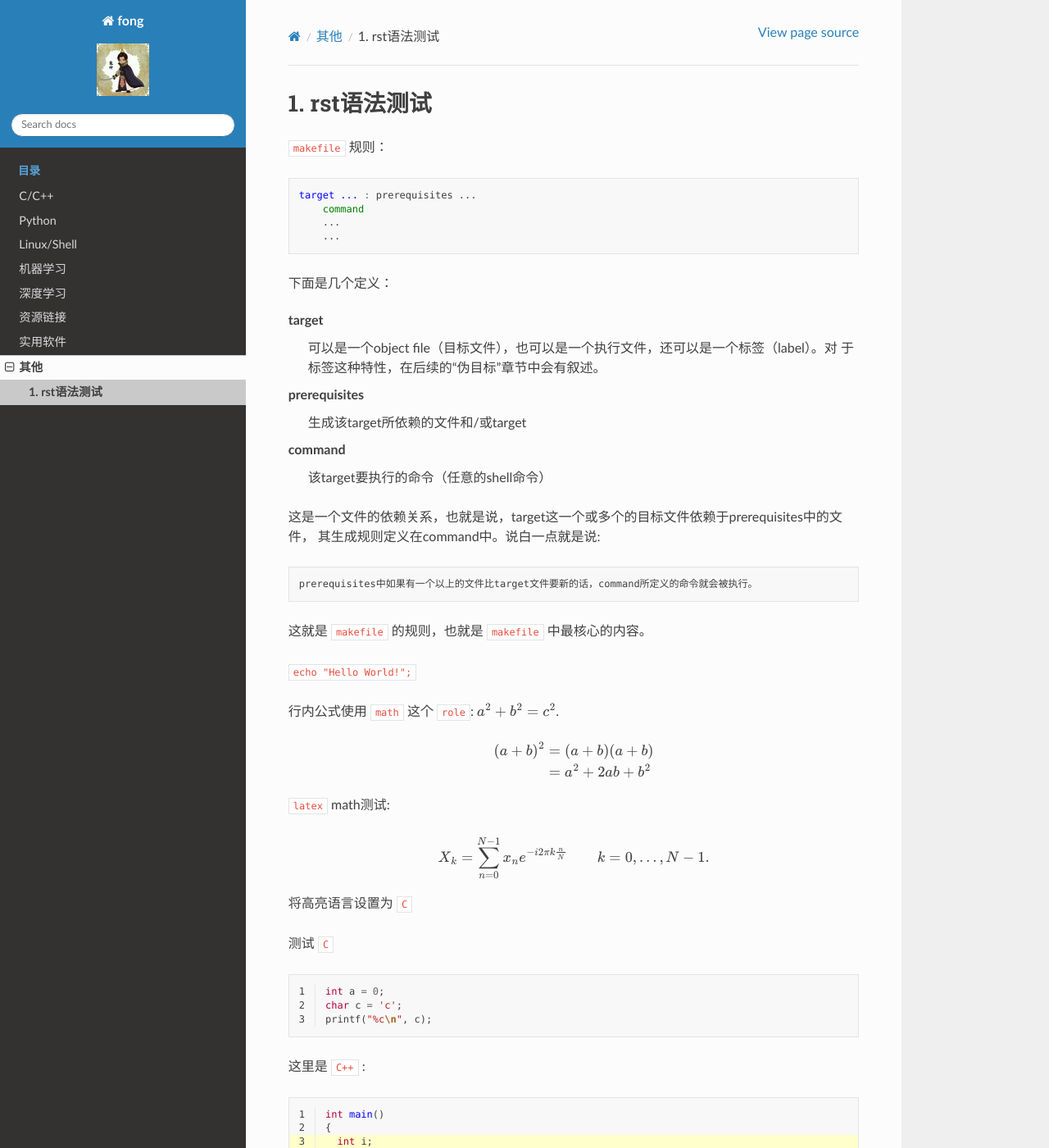
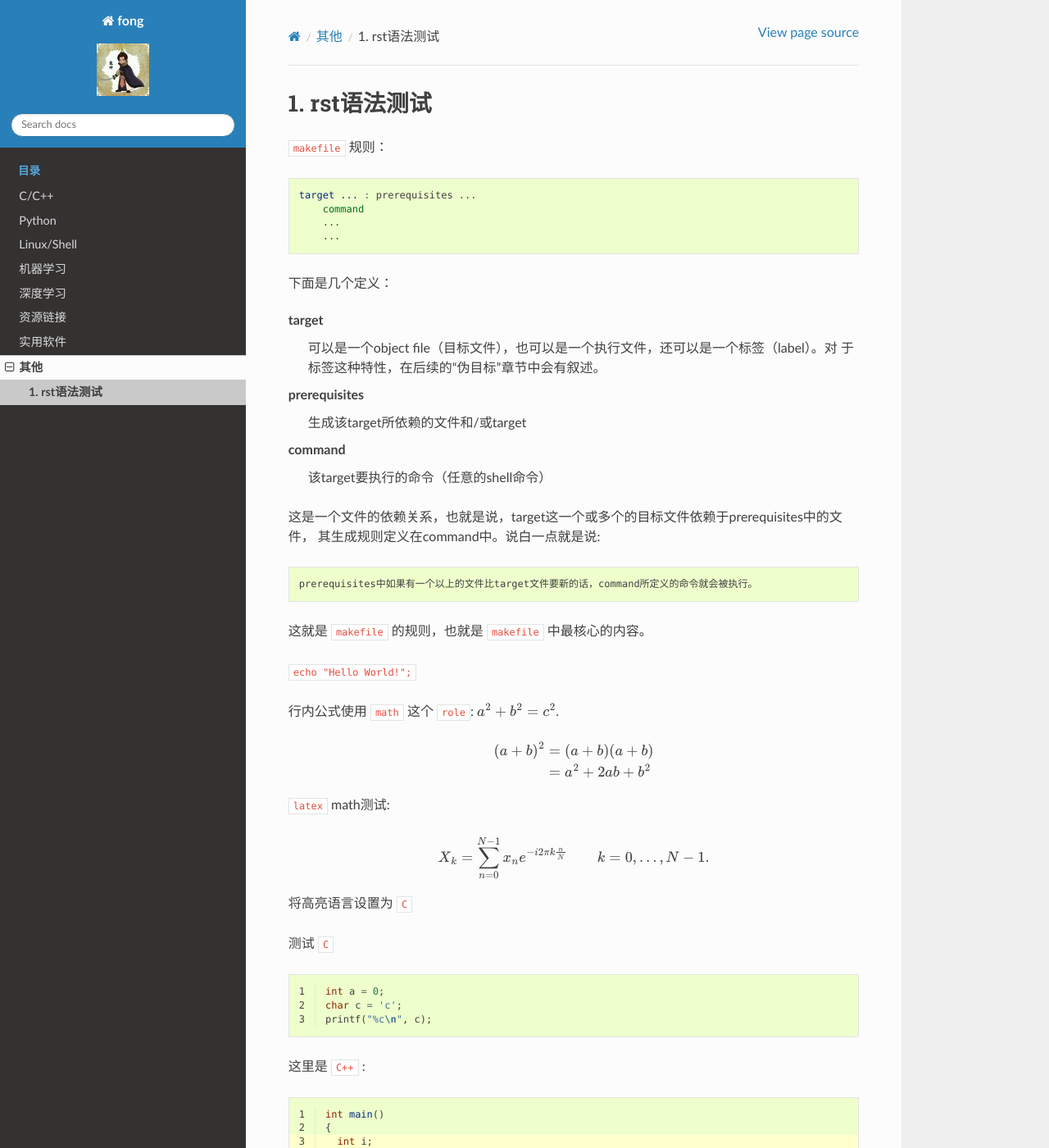
Before and after one commit to fongyk/wiki, a Sphinx documentation site: the page built from source/else/01_test_code.rst, in a window 1280 px wide and 1400 px high. Shown: the whole window at 82% size. Built offline with Sphinx 7.4.7 and the Read the Docs theme 2.0.0, drawn with Linux system fonts in a browser that asks for light colours.

Commit message:
update docs

```diff
--- a/source/conf.py
+++ b/source/conf.py
@@ -73,8 +73,8 @@
 exclude_patterns = []
 
 # The name of the Pygments (syntax highlighting) style to use.
-# pygments_style = 'sphinx'
-pygments_style = 'default'
+pygments_style = 'sphinx'
+# pygments_style = 'default'
 
 # -- Options for HTML output -------------------------------------------------
 
```
Also changed, not shown: 2 other files.
